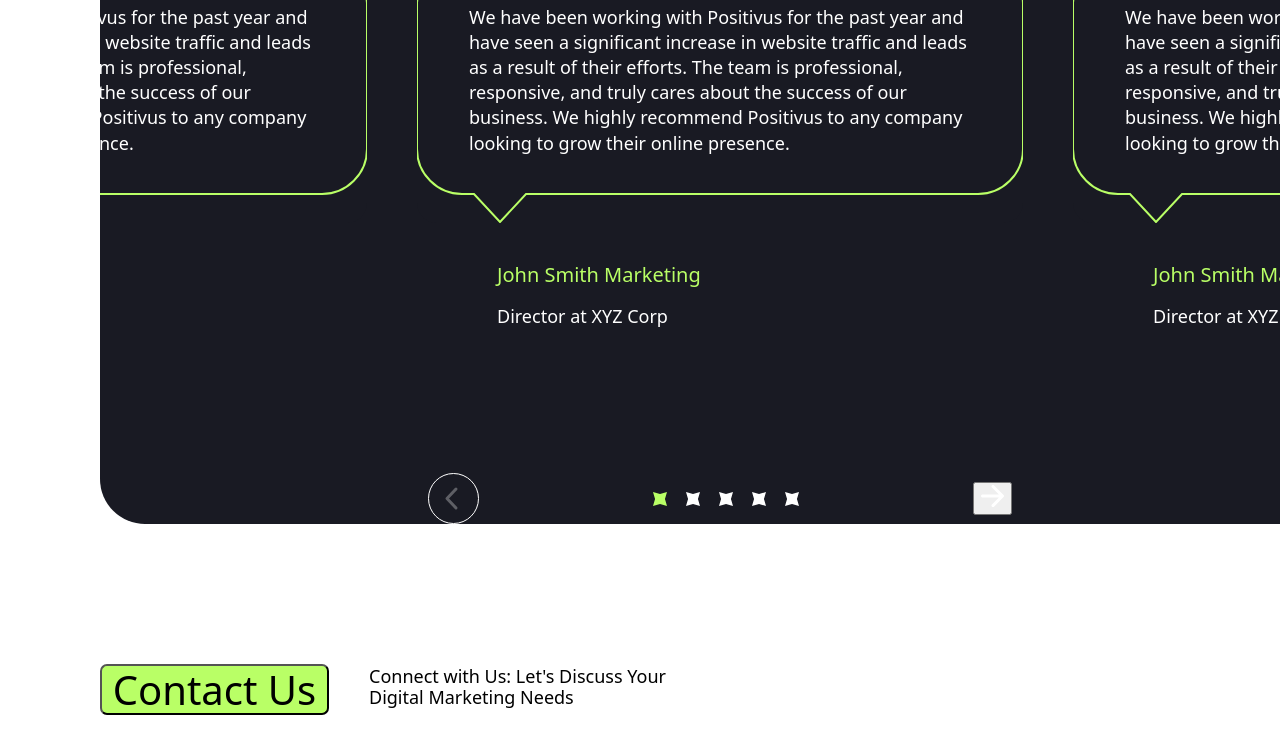
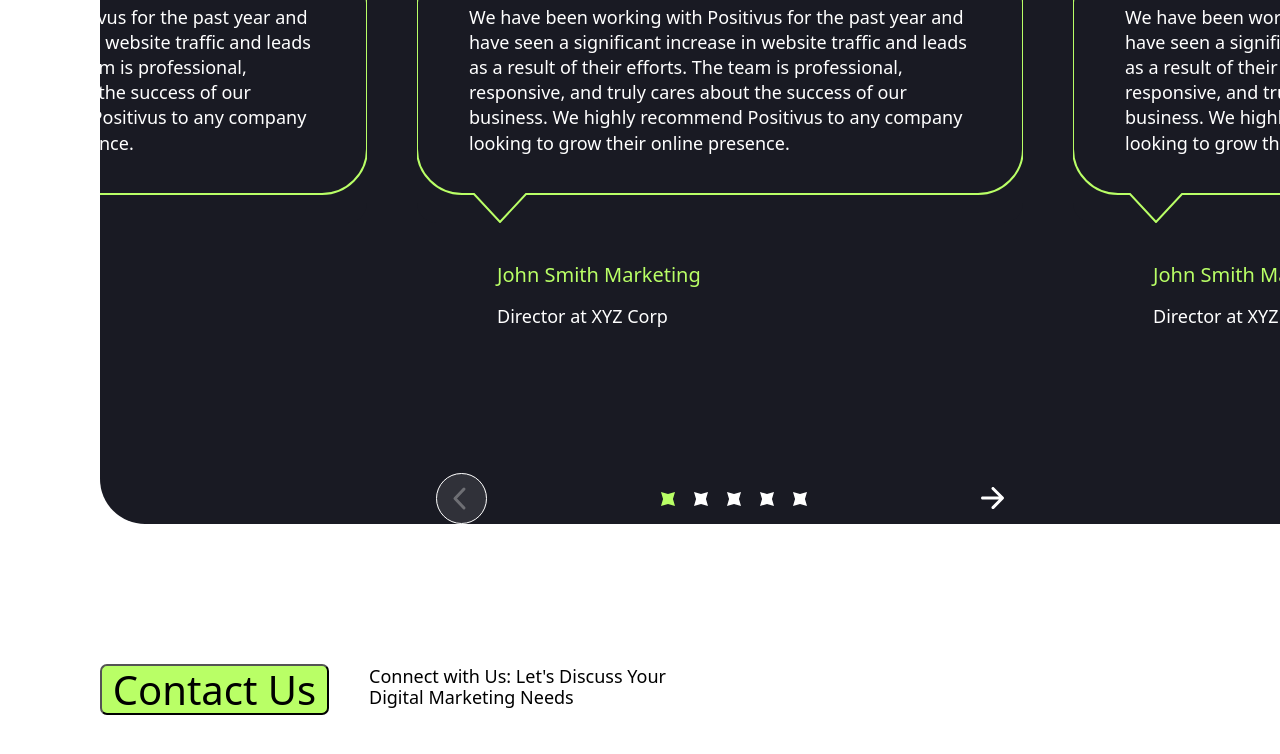
Before and after one commit to GennadiyTsekhmistro/positivus-landing-page-design, a website built with Vite: page index.html in a window 1280 px wide. In both pictures the pointer is over the button 453 px from the left and 6566 px from the top of the page. Shown: the part 6068-6822 px from the top of the page. Built offline with nearby package versions, Linux system fonts and the light colour scheme; files whose address does not match are found by name.

Commit message:
modified:   index.html         modified:   src/css/styles.css

```diff
--- a/index.html
+++ b/index.html
@@ -838,7 +838,7 @@
             <img src="./vector-white.svg" alt="Vector White" />
           </div>
 
-          <button class="slider-btn-">
+          <button class="slider-btn-right">
             <img src="./arrow-right.svg" alt="arrow right" />
           </button>
         </div>
--- a/src/css/styles.css
+++ b/src/css/styles.css
@@ -1476,6 +1476,11 @@ ul {
   gap: 19px;
 }
 
+.slider-btn-left:hover,
+.slider-btn-right:hover {
+  background: rgba(255, 255, 255, 0.1);
+}
+
 /* #endregion Navigation */
 
 /* #endregion Testimonials block */
@@ -1523,4 +1528,5 @@ ul {
   font-size: 18px;
   color: var(--black);
 }
+
 /* #endregion Contact Us */
```
Also changed, not shown: public/arrow-3.svg (added).
